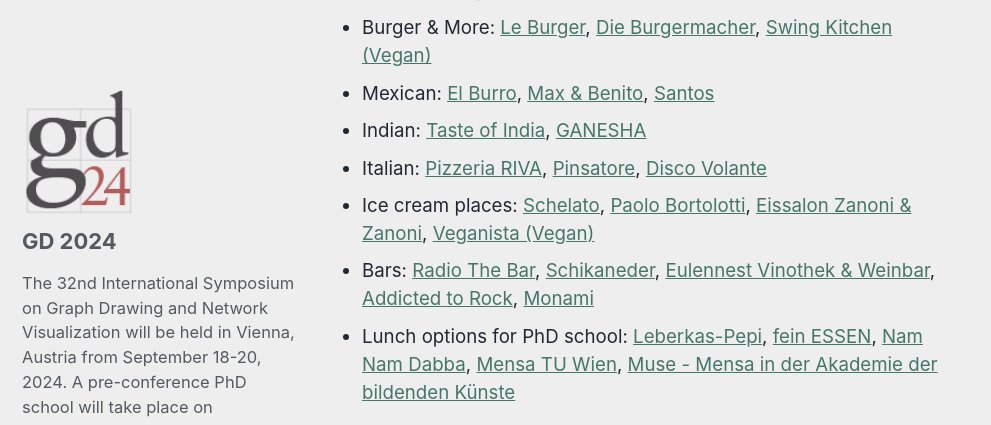
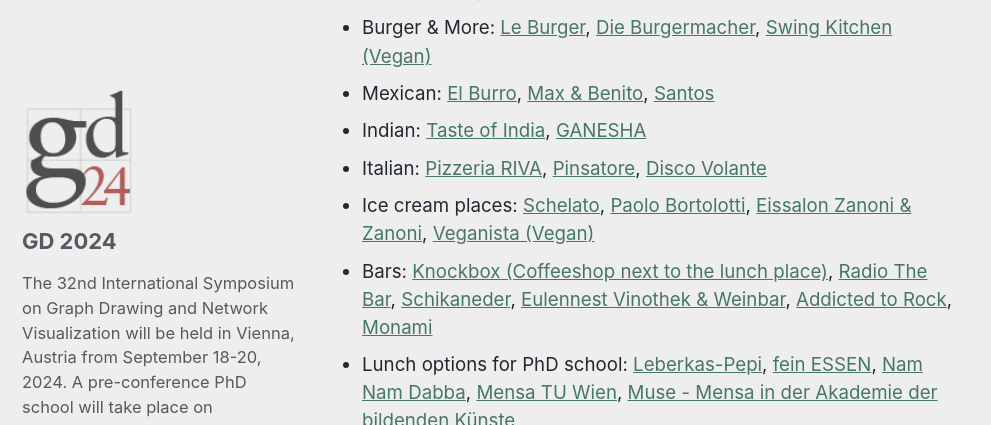
Before and after one commit to graphdrawing/gd2024, a Jekyll site: the page built from pages/practical.md, in a window 1280 px wide and 900 px high, scrolled down 1392 px, cut to the strip 0-425 px from the top of the window. Shown: the whole strip, without its empty margins (0-991 px from the left). Built offline with Jekyll 4.4.1, drawn with Linux system fonts in a browser that asks for light colours; cached includes are drawn as plain includes.

Commit message:
add knockbox to recommendations

```diff
--- a/pages/practical.md
+++ b/pages/practical.md
@@ -32,8 +32,10 @@
 - Indian: <a href="https://maps.app.goo.gl/Vv3TfQuqiZWeSqif6" target="_blank">Taste of India</a>, <a href="https://maps.app.goo.gl/og9Mh8Ey3fZbNaXw9" target="_blank">GANESHA</a>
 - Italian: <a href="https://maps.app.goo.gl/Kme7hu4JrZpFnvjX7" target="_blank">Pizzeria RIVA</a>, <a href="https://maps.app.goo.gl/P3zG9NJ7vMAVD7N3A" target="_blank">Pinsatore</a>, <a href="https://maps.app.goo.gl/MwPSu5f5SmKgKsZV6" target="_blank">Disco Volante</a>
 - Ice cream places: <a href="https://maps.app.goo.gl/UFizywtqAoZPbn7FA" target="_blank">Schelato</a>, <a href="https://maps.app.goo.gl/GKhThxBjo9816jf36" target="_blank">Paolo Bortolotti</a>, <a href="https://maps.app.goo.gl/KA3wbB8FjhdRCoXQ6" target="_blank">Eissalon Zanoni & Zanoni</a>, <a href="https://maps.app.goo.gl/9iuu5XFGE9Zurcov9" target="_blank">Veganista (Vegan)</a>
-- Bars: <a href="https://maps.app.goo.gl/FKph7w8synv5ZtTY6" target="_blank">Radio The Bar</a>, <a href="https://maps.app.goo.gl/qmmbjdkQfaYXCUwUA" target="_blank">Schikaneder</a>, <a href="https://maps.app.goo.gl/7NH1m8gnSoXaSsNq5" target="_blank">Eulennest Vinothek & Weinbar</a>, <a href="https://maps.app.goo.gl/N5ueE9tenCdb99QAA" target="_blank">Addicted to Rock</a>, <a href="https://maps.app.goo.gl/oxeL3yJWq3EQtbS19" target="_blank">Monami</a>
+- Bars: <a href="https://maps.app.goo.gl/VvtQ4PhQxpXHt51T8" target="_blank">Knockbox (Coffeeshop next to the lunch place)</a>, <a href="https://maps.app.goo.gl/FKph7w8synv5ZtTY6" target="_blank">Radio The Bar</a>, <a href="https://maps.app.goo.gl/qmmbjdkQfaYXCUwUA" target="_blank">Schikaneder</a>, <a href="https://maps.app.goo.gl/7NH1m8gnSoXaSsNq5" target="_blank">Eulennest Vinothek & Weinbar</a>, <a href="https://maps.app.goo.gl/N5ueE9tenCdb99QAA" target="_blank">Addicted to Rock</a>, <a href="https://maps.app.goo.gl/oxeL3yJWq3EQtbS19" target="_blank">Monami</a>
 - Lunch options for PhD school: <a href="https://maps.app.goo.gl/BppY9Jrb7VhcsAA97" target="_blank">Leberkas-Pepi</a>, <a href="https://maps.app.goo.gl/bVVTSeLuhaGH9g9B9" target="_blank">fein ESSEN</a>, <a href="https://maps.app.goo.gl/2jRDHpSfusWpBb6r8" target="_blank">Nam Nam Dabba</a>, <a href="https://maps.app.goo.gl/gJtTPwaG7RZebMbHA" target="_blank">Mensa TU Wien</a>, <a href="https://maps.app.goo.gl/zPQQjm2dgW9BnzHR7" target="_blank">Muse - Mensa in der Akademie der bildenden Künste</a>
+
+
 
 <iframe width="100%" height="500px" frameborder="0" allowfullscreen allow="geolocation" src="//umap.openstreetmap.de/en/map/gd-2024_60350?scaleControl=false&miniMap=false&scrollWheelZoom=true&zoomControl=true&editMode=disabled&moreControl=true&searchControl=null&tilelayersControl=false&embedControl=false&datalayersControl=true&onLoadPanel=none&captionBar=false&captionMenus=true&datalayers=a1863787-8ca2-442a-8516-dfbffb087ce4%2Ca3070f54-34cd-43b9-985c-a798972492b6%2Cc971f031-41c0-4077-be42-23e48d33ad66%2C75922f34-c366-4e26-93bd-0c0d9df2eb73%2C15383878-48e0-4e57-9ec5-fe384206c651%2Cd06dc05b-29fc-4a63-aaa7-0f49e26a68f5%2Cfbc27064-9ae2-40e2-9948-b81be340233d%2Cf7d4eaee-f28c-42f9-9a2c-69e4febd87bc%2Ce18b71d8-56d9-4f42-9571-15035d7eeabc%2Cfabe5705-7ee6-42ae-afa7-08f4df817469#15/48.1985/16.356"></iframe>
 <p style="display: flex; justify-content: space-between;"><a href="//umap.openstreetmap.de/en/map/gd-2024_60350?scaleControl=false&miniMap=false&scrollWheelZoom=true&zoomControl=true&editMode=disabled&moreControl=true&searchControl=null&tilelayersControl=false&embedControl=false&datalayersControl=true&onLoadPanel=none&captionBar=false&captionMenus=true&datalayers=a1863787-8ca2-442a-8516-dfbffb087ce4%2Ca3070f54-34cd-43b9-985c-a798972492b6%2Cc971f031-41c0-4077-be42-23e48d33ad66%2C75922f34-c366-4e26-93bd-0c0d9df2eb73%2C15383878-48e0-4e57-9ec5-fe384206c651%2Cd06dc05b-29fc-4a63-aaa7-0f49e26a68f5%2Cfbc27064-9ae2-40e2-9948-b81be340233d%2Cf7d4eaee-f28c-42f9-9a2c-69e4febd87bc%2Ce18b71d8-56d9-4f42-9571-15035d7eeabc%2Cfabe5705-7ee6-42ae-afa7-08f4df817469#15/48.1985/16.356&captionControl=null&editinosmControl=false&starControl=false" target="_blank">Open map in new tab</a>
```
